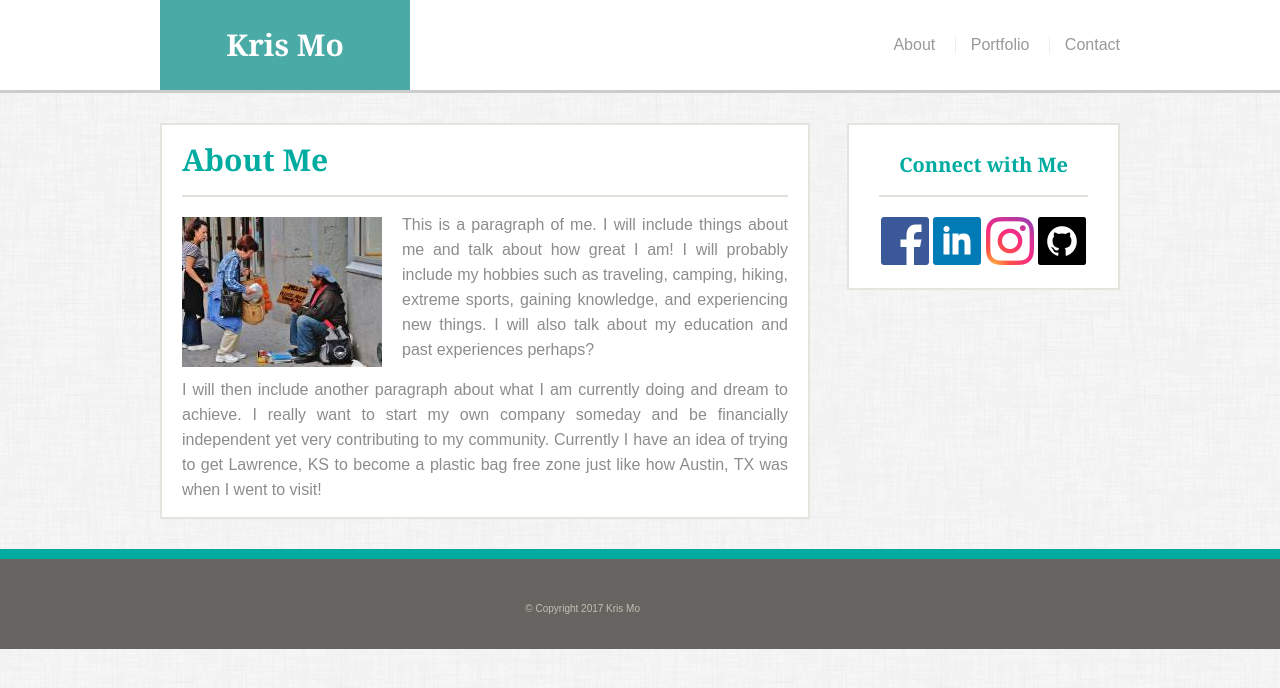
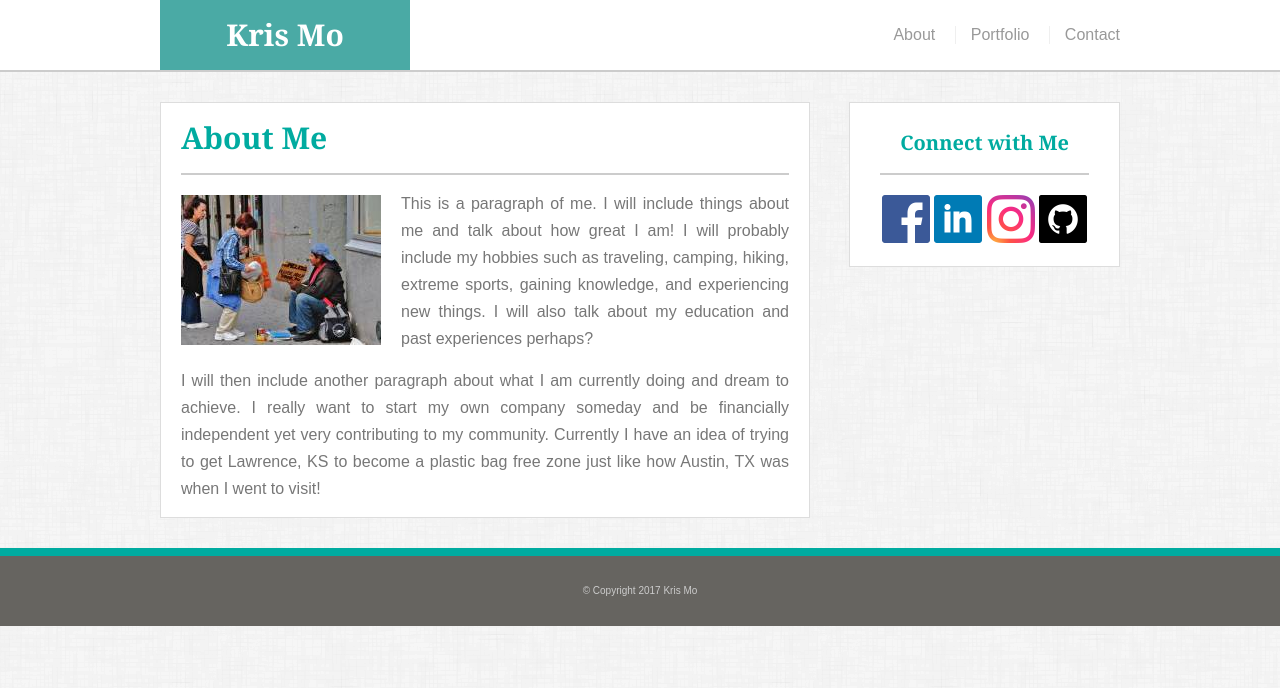
Before and after one commit to krizzm0/Responsive-Portfolio, a plain HTML site: page index.html in a window 1280 px wide. Drawn offline with Linux system fonts and the light colour scheme.

Commit message:
Finished index.html

```diff
--- a/assets/css/style.css
+++ b/assets/css/style.css
@@ -10,7 +10,7 @@ body {
 h2 {
 	font-size: 30px;
 	color: #00aba0;
-	border-bottom: 2px solid #e2e0db;
+	border-bottom: 2px solid #cccccc;
 	padding-bottom: 20px;
 	margin: auto;
 }
@@ -19,7 +19,7 @@ h3 {
 	color: #00aba0;
 	font-size: 20px;
 	text-align: center;
-	border-bottom: 2px solid #e2e0db;
+	border-bottom: 2px solid #cccccc;
 	padding: 20px;
 	padding-bottom: 20px;
 	margin-top: 10px;
@@ -58,20 +58,19 @@ h2, h3 {
 /* Main Header */
 header {
 	width: 100%;
-	border-bottom: 3px solid #cccccc;
+	border-bottom: 2px solid #cccccc;
 	background-color: #fff;
 }
 
-#headerContainer {
+.container {
 	width: 100%;
 	max-width: 960px;
-	margin: 0 auto;
-	position: relative;
+	margin: auto;
 }
 
 #logo {
 	text-decoration: none;
-	height: 90px;
+	height: 70px;
 	width: 250px;
 	display: inline-block;
 	font-family: Georgia, Times, "Times New Roman", serif;
@@ -80,13 +79,13 @@ header {
 	color: #fff;
 	background: #4aaaa5;
 	text-align: center;
-	line-height: 90px;
+	line-height: 70px;
 }
 
 /* Navigation */
 nav {
 	float: right;
-	line-height: 90px;
+	line-height: 70px;
 }
 
 nav a {
@@ -104,19 +103,18 @@ nav a:first-child {
 }
 
 /* Main Body */
-.mainContainer {
-	width: 960px;
-	margin: 30px auto;
-	position: relative;
+#mainContainer {
+	margin-top: 30px;
 }
 
 section {
-	width: 650px;
-	border: 2px solid #e6e4df;
+	float: left;
+	max-width: 650px;
+	border: 1px solid #ddd;
 	background-color: #fff;
 	padding: 20px;
 	padding-bottom: 15px;
-	float: left;
+	margin-bottom: 30px;
 }
 
 #profilePic {
@@ -126,17 +124,18 @@ section {
 }
 
 section p {
-	color: #8b8d8b;
+	color: #777;
 	margin-top: 15px;
-	line-height: 25px;
+	line-height: 27px;
 	text-align: justify;
 }
 
 /* Aside */
 aside {
-	border: 2px solid #e6e4df;
+	border: 1px solid #ddd;
 	float: right;
 	background-color: #fff;
+	margin-bottom: 20px;
 }
 
 aside p {
@@ -148,18 +147,11 @@ aside p {
 /* Footer */
 footer {
 	background-color: #666460;
-	height: 100px;
-	border-top: 10px solid #00aba0;
-	position: relative;
-}
-
-#footer {
+	border-top: 8px solid #00aba0;
 	text-align: center;
-	color: #c2c0b3;
+	color: #ccc;
 	font-size: 10px;
-	position: absolute;
-	top: 50%;
-	right: 50%;
+	padding: 30px;
 }
 
 /* Portfolio Page */
--- a/index.html
+++ b/index.html
@@ -12,7 +12,7 @@
 
 <!-- Header & Nav -->
 	<header>
-		<div id="headerContainer" class="clearfix">
+		<div class="container clearfix">
 			<a href="index.html" id="logo">Kris Mo</a>
 			<nav>
 				<a href="index.html">About</a>
@@ -23,7 +23,8 @@
 	</header>
 
 <!-- Main Section  -->
-	<div class='mainContainer clearfix'>
+	<div class="container clearfix" id="mainContainer">
+
 		<section>
 			<h2>About Me</h2>
 			<img src='assets/images/profile.jpg' alt='Picture of Me' id='profilePic' />
@@ -45,7 +46,9 @@
 
 <!-- Footer -->
 	<footer>
-		<p id='footer'>&copy; Copyright 2017 Kris Mo</p>
+		<div class="container">
+			&copy; Copyright 2017 Kris Mo
+		</div>
 	</footer>
 
 </body>
```
